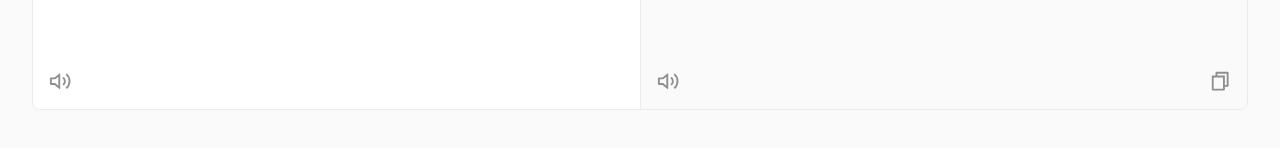
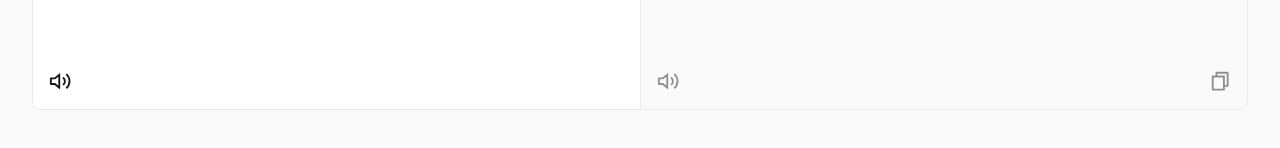
Before and after one commit to shinexoh/translate-web, a React (Vite) app: page / in a window 1280 px wide. In both pictures the pointer is over the icon 60 px from the left and 371 px from the top of the page. Shown: the part 290-438 px from the top of the page. Built offline with nearby package versions, Linux system fonts and the light colour scheme.

Commit message:
Fix the problem of hover style not displaying

```diff
--- a/src/components/Main/Main.module.css
+++ b/src/components/Main/Main.module.css
@@ -71,7 +71,7 @@ hr {
     color: var(--icon-button-color);
 }
 
-.iconButtons button:hover {
+.iconButtons button svg:hover {
     color: var(--icon-button-hover-color);
 }
 
```
